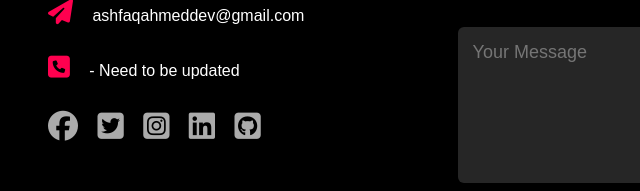
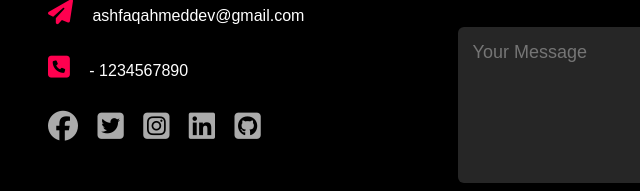
Before and after one commit to ashfaqahmeddev/Portfolio-project, a plain HTML site: page index.html in a window 1280 px wide. Shown: the part 3184-3375 px from the top of the page, 80-720 px from the left. Drawn offline with Linux system fonts and the light colour scheme.

Commit message:
Update index.html

```diff
--- a/index.html
+++ b/index.html
@@ -141,7 +141,7 @@
                 <div class="contact-left">
                     <h1 class="sub-title">Contact Me</h1>
                     <p><a href="mailto:ashfaqahmeddev@gmail.com" target="_blank"><i class="fa-solid fa-paper-plane"></i> ashfaqahmeddev@gmail.com</a></p>
-                    <p><a href="tel:" target="_blank"><i class="fa-solid fa-square-phone"></i> - Need to be updated</a></p>
+                    <p><a href="tel:" target="_blank"><i class="fa-solid fa-square-phone"></i> - 1234567890</a></p>
                     <div class="social-icons">
                         <a href="" target="_blank"><i class="fa-brands fa-facebook"></i></a>
                         <a href=""><i class="fa-brands fa-square-twitter" target="_blank"></i></a>
```
